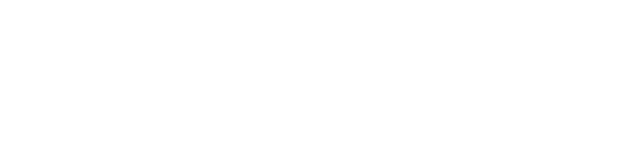
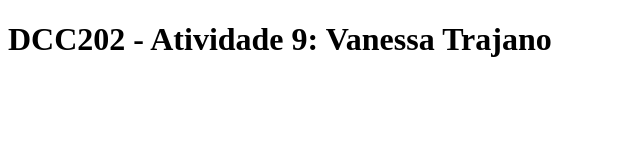
Before and after one commit to ufjf-dcc202/ufjf-dcc202-2023-3-a-atv9-VanessaTrajano, a website: page index.html in a window 1280 px wide. Shown: the whole page, without its empty margins (0-640 px from the left). Drawn offline with Linux system fonts and the light colour scheme.

Commit message:
Adiciona a main e um título nela

```diff
--- a/index.html
+++ b/index.html
@@ -6,6 +6,8 @@
     <title>DCC202 - Atividade 9: Vanessa Trajano</title>
 </head>
 <body>
-
+    <main>
+        <h1>DCC202 - Atividade 9: Vanessa Trajano</h1>
+    </main>
 </body>
 </html>
```
